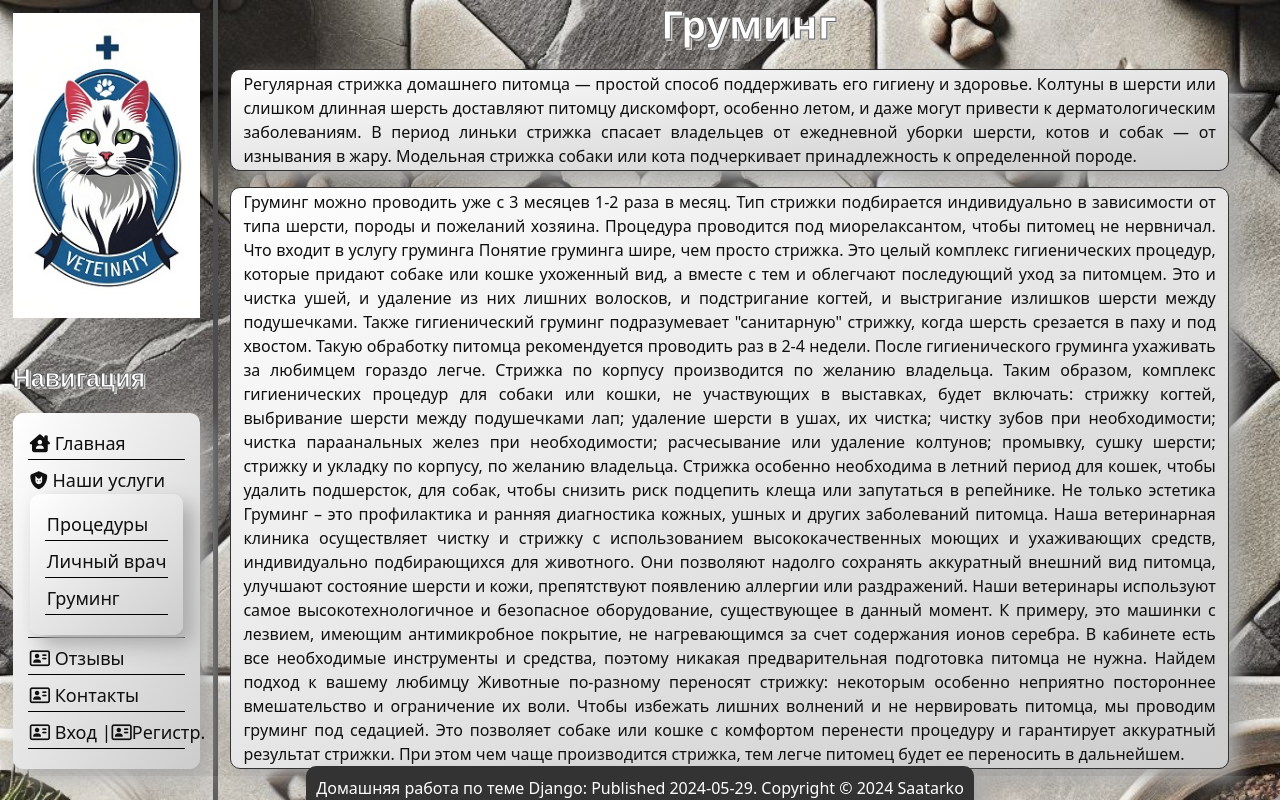
After one commit to Saatarko/my_django, a Django app: page /gruming in a window 1280 px wide. The commit adds this page. Run offline with Django 4.2, Linux system fonts and the light colour scheme; parts of the project's set-up code (start-up, migrations or seed data) failed here and were passed over; some libraries are stand-ins or nearby versions.

Commit message:
Django css and html

```diff
--- a/homejango/homejango/settings.py
+++ b/homejango/homejango/settings.py
@@ -151,3 +151,7 @@ LOGOUT_REDIRECT_URL = 'home'
 LOGIN_URL = 'users:login'  #определяет куда послать пользователя если он ломится в закрытую страницу
 
 AUTH_USER_MODEL = 'users.User'
+
+
+TELEGRAM_BOT_TOKEN = "6574088819:AAGCI0fWRLqQx033FKAZ9qWvTzx16SEH-Z8"
+TELEGRAM_CHANNEL_ID = -4266542112
--- /dev/null
+++ b/homejango/main/templates/main/gruming.html
@@ -0,0 +1,52 @@
+{% extends 'main/layout.html' %}
+{% load static %}
+
+{% block title %} Груминг" {% endblock %}
+{% block content %}
+<h1 class="main_h">Груминг</h1>
+
+<div class="content">
+<p class="main_text">Регулярная стрижка домашнего питомца — простой способ
+    поддерживать его гигиену и здоровье. Колтуны в шерсти или слишком
+    длинная шерсть доставляют питомцу дискомфорт, особенно летом, и
+    даже могут привести к дерматологическим заболеваниям. В период линьки стрижка
+    спасает владельцев от ежедневной уборки шерсти, котов и собак — от изнывания в жару.
+    Модельная стрижка собаки или кота подчеркивает принадлежность к определенной породе.
+    </p>
+   <p class="main_text"> Груминг можно проводить уже с 3 месяцев 1-2 раза в месяц. Тип стрижки подбирается индивидуально в зависимости от типа шерсти, породы и пожеланий хозяина.
+
+Процедура проводится под миорелаксантом, чтобы питомец не нервничал.
+
+Что входит в услугу груминга
+Понятие груминга шире, чем просто стрижка. Это целый комплекс гигиенических процедур, которые придают собаке или кошке ухоженный вид, а вместе с тем и облегчают последующий уход за питомцем.
+
+Это и чистка ушей, и удаление из них лишних волосков, и подстригание когтей, и выстригание излишков шерсти между подушечками. Также гигиенический груминг подразумевает "санитарную" стрижку, когда шерсть срезается в паху и под хвостом.
+
+Такую обработку питомца рекомендуется проводить раз в 2-4 недели. После гигиенического груминга ухаживать за любимцем гораздо легче.
+
+Стрижка по корпусу производится по желанию владельца.
+
+Таким образом, комплекс гигиенических процедур для собаки или кошки, не участвующих в выставках, будет включать:
+стрижку когтей, выбривание шерсти между подушечками лап;
+удаление шерсти в ушах, их чистка;
+чистку зубов при необходимости;
+чистка параанальных желез при необходимости;
+расчесывание или удаление колтунов;
+промывку, сушку шерсти;
+стрижку и укладку по корпусу, по желанию владельца.
+Стрижка особенно необходима в летний период для кошек, чтобы удалить подшерсток, для собак, чтобы снизить риск подцепить клеща или запутаться в репейнике.
+
+Не только эстетика
+Груминг – это профилактика и ранняя диагностика кожных, ушных и других заболеваний питомца.
+
+Наша ветеринарная клиника осуществляет чистку и стрижку с использованием высококачественных моющих и ухаживающих средств, индивидуально подбирающихся для животного. Они позволяют надолго сохранять аккуратный внешний вид питомца, улучшают состояние шерсти и кожи, препятствуют появлению аллергии или раздражений.
+
+Наши ветеринары используют самое высокотехнологичное и безопасное оборудование, существующее в данный момент. К примеру, это машинки с лезвием, имеющим антимикробное покрытие, не нагревающимся за счет содержания ионов серебра.
+
+В кабинете есть все необходимые инструменты и средства, поэтому никакая предварительная подготовка питомца не нужна.
+
+Найдем подход к вашему любимцу
+Животные по-разному переносят стрижку: некоторым особенно неприятно постороннее вмешательство и ограничение их воли. Чтобы избежать лишних волнений и не нервировать питомца, мы проводим груминг под седацией. Это позволяет собаке или кошке с комфортом перенести процедуру и гарантирует аккуратный результат стрижки. При этом чем чаще производится стрижка, тем легче питомец будет ее переносить в дальнейшем.</p>
+</div>
+
+{% endblock %}
--- a/homejango/main/templates/main/layout.html
+++ b/homejango/main/templates/main/layout.html
@@ -32,8 +32,8 @@
                     <i class="fa-solid fa-shield-cat"></i> Наши услуги
                     <ul>
                         <li><a href="{% url 'procedure' %}">Процедуры</a></li>
-                        <li><a href="">Личный врач</a></li>
-                        <li><a href="">Груминг</a></li>
+                        <li><a href="{% url 'personal_doctor' %}">Личный врач</a></li>
+                        <li><a href="{% url 'gruming' %}">Груминг</a></li>
                     </ul>
                 </li>
                 <li><a href="{% url 'reviews' %}"><i class="fa-regular fa-address-card"></i> Отзывы</a></li>
--- a/homejango/main/urls.py
+++ b/homejango/main/urls.py
@@ -6,5 +6,7 @@ urlpatterns = [
    path('about', views.about, name='about'),
    path('contacts', views.contacts, name='contacts'),
    path('reviews', views.reviews, name='reviews'),
-   path('reviews/delete/<int:id>/', views.reviews_delete, name='reviews_delete')
+   path('reviews/delete/<int:id>/', views.reviews_delete, name='reviews_delete'),
+   path('personal_doctor', views.personal_doctor, name='personal_doctor'),
+   path('gruming', views.gruming, name='gruming'),
 ]
--- a/homejango/main/views.py
+++ b/homejango/main/views.py
@@ -53,3 +53,10 @@ def reviews_delete(request, id):
 
     }
     return render(request, 'main/reviews.html', context)
+
+
+def personal_doctor(request):
+    return render(request, 'main/personal_doctor.html')
+
+def gruming(request):
+    return render(request, 'main/gruming.html')
--- a/homejango/service/templates/service/order_confirm.html
+++ b/homejango/service/templates/service/order_confirm.html
@@ -15,7 +15,7 @@
                    <p>  На процедуру: {{ procedure }}</p>
                     <div class="content_review_child3">
                 <a href="{% url 'order' procedure 'base'%}">
-                 <button type="button" class="btn btn-outline-dark blink-text">Выбрать другую дату</button>
+                 <button type="button" class="btn btn-outline-dark">Выбрать другую дату</button>
                 </a>
                </div>
              </div>
```
Also changed, not shown: homejango/main/templates/main/personal_doctor.html (added, +37 -0 lines), homejango/service/signals.py (added, +10 -0 lines), homejango/service/views.py (+13 -6 lines), homejango/db.sqlite3.
